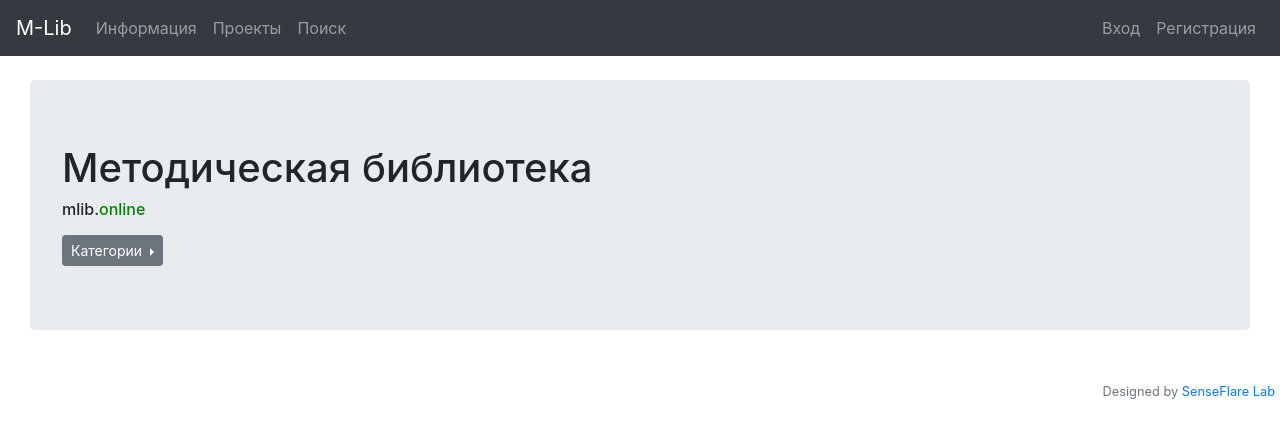
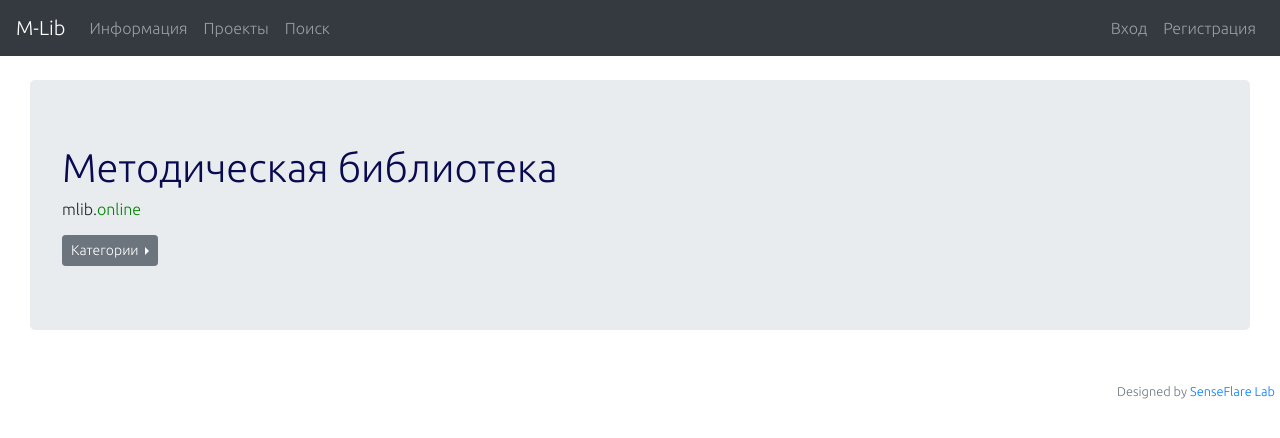
Before and after one commit to BaldrOdinson/mlib, a Flask app: template mlibsite/core/templates/core/index.html in a window 1280 px wide. Shown: the top 438 px of the page. Run offline with Flask 2, Linux system fonts and the light colour scheme; the template is opened without the code that fills it: values that come from a table or form of the project are taken from there, others are empty; some libraries are stand-ins or nearby versions.

Commit message:
Add Ubuntu_l font and local css

```diff
--- a/mlibsite/core/templates/core/index.html
+++ b/mlibsite/core/templates/core/index.html
@@ -4,19 +4,19 @@
 <div class="container-fluid">
   <!-- <div class="jumbotron" style="background-image: url({{url_for('static', filename = 'base/jumbo_bg5.jpg')}});"> -->
   <div class="jumbotron">
-    <h1>Методическая библиотека</h1>
-    <h6>mlib.<span style="color:green">online</span></h6>
+    <h1 class="localFonts_ubuntu">Методическая библиотека</h1>
+    <h6 class="localFonts_ubuntu">mlib.<span style="color:green">online</span></h6>
 
     <!-- Категории -->
     <p></p>
     <div class="dropright">
-      <button class="btn btn-secondary btn-sm dropdown-toggle" type="button" id="dropdownMenuButton" data-toggle="dropdown" aria-haspopup="true" aria-expanded="false">
+      <button class="btn btn-secondary btn-sm dropdown-toggle localFonts_ubuntu" type="button" id="dropdownMenuButton" data-toggle="dropdown" aria-haspopup="true" aria-expanded="false">
         Категории
       </button>
       <div class="dropdown-menu" aria-labelledby="dropdownMenuButton">
         {% for category_num, category_name, count in html_category_list %}
           {% if category_num != 1 %}
-              <a class="dropdown-item" href="{{url_for('methodics.category_methodics', category=category_num)}}">
+              <a class="dropdown-item localFonts_ubuntu" href="{{url_for('methodics.category_methodics', category=category_num)}}">
                 {{category_name}} &emsp;<span class="badge badge-pill badge-light">{{count}}</span>
               </a>
           {% endif %}
@@ -24,7 +24,7 @@
         <div class="dropdown-divider"></div>
         {% for category_num, category_name, count in html_category_list %}
           {% if category_num == 1 %}
-            <a class="dropdown-item" href="{{url_for('methodics.category_methodics', category=category_num)}}">
+            <a class="dropdown-item localFonts_ubuntu" href="{{url_for('methodics.category_methodics', category=category_num)}}">
               {{category_name}} &emsp;<span class="badge badge-pill badge-light">{{count}}</span>
             </a>
           {% endif %}
@@ -44,18 +44,18 @@
               <img class="card-img-top" src="{{url_for('static', filename = 'methodics_pics/method_ava/'+method.method_label_image)}}" alt="Card image cap">
             </a>
             <div class="card-body">
-              <h5 class="card-title">{{method.title}}</h5>
+              <h5 class="card-title localFonts_ubuntu">{{method.title}}</h5>
               {% for list in short_desc_dict[method.id] %}
-                  <p class="card-text">{{ list }}</p>
+                  <p class="card-text localFonts_ubuntu">{{ list }}</p>
               {% endfor %}
             </div>
             <div align='right'>
-              <a class='btn btn-primary btn-sm' style="margin-right:6px;" href="{{url_for('methodics.method', method_id=method.id)}}">Открыть</a>
+              <a class='btn btn-primary btn-sm localFonts_ubuntu' style="margin-right:6px;" href="{{url_for('methodics.method', method_id=method.id)}}">Открыть</a>
             </div>
             <div class="" align='right' style="margin-right:5px">
               <footer class="footer">
-                <small class="text-muted">
-                  Автор: <a href="{{url_for('users.user_methodics', username=method.author.username)}}"> {{method.author.username}}</a><br>
+                <small class="text-muted localFonts_ubuntu">
+                  Автор: <a class="localFonts_ubuntu" href="{{url_for('users.user_methodics', username=method.author.username)}}"> {{method.author.username}}</a><br>
                   Добавленно: {{date_translate(method.publish_date)}}<br>
                   {% if method.change_date != None %}
                     Последнее обновление: {{date_translate(method.change_date)}}
@@ -74,11 +74,11 @@
       {% for page_num in methodics.iter_pages(left_edge=1, right_edge=1, left_current=1, right_current=2) %}
         {% if methodics.page == page_num %}  <!-- Если мы уже на запрашиваемой странице -->
           <li class='page-item disabled'>  <!-- то номер этой страницы задисэйблин -->
-            <a class='page-link' href="{{url_for('core.index', page=page_num)}}">{{page_num}}</a>
+            <a class='page-link localFonts_ubuntu' href="{{url_for('core.index', page=page_num)}}">{{page_num}}</a>
           </li>
         {% else %}
           <li class='page-item'>  <!-- то номер этой страницы задисэйблин -->
-            <a class='page-link' href="{{url_for('core.index', page=page_num)}}">{{page_num}}</a>
+            <a class='page-link localFonts_ubuntu' href="{{url_for('core.index', page=page_num)}}">{{page_num}}</a>
           </li>
         {% endif %}
       {% endfor %}
--- /dev/null
+++ b/mlibsite/static/local_stylesheets/local_css.css
@@ -0,0 +1,21 @@
+/* @import url("https://stackpath.bootstra.pcdn.com/bootstrap/4.1.3/css/bootstrap.min.css") */
+
+@font-face {
+  font-family: "Ubuntu Fonts";
+  src: url("fonts/ubuntulight.woff2") format("woff2"),
+       url("fonts/ubuntulight.woff") format("woff"),
+       url("fonts/ubuntulight.ttf") format("truetype")
+}
+
+h1.localFonts_ubuntu {
+  font-family: "Ubuntu Fonts", serif;
+  color: rgb(10, 10, 80);}
+h2.localFonts_ubuntu { font-family: "Ubuntu Fonts", serif;}
+h3.localFonts_ubuntu { font-family: "Ubuntu Fonts", serif;}
+h4.localFonts_ubuntu { font-family: "Ubuntu Fonts", serif;}
+h5.localFonts_ubuntu { font-family: "Ubuntu Fonts", serif;}
+h6.localFonts_ubuntu { font-family: "Ubuntu Fonts", serif;}
+p.localFonts_ubuntu { font-family: "Ubuntu Fonts", serif;}
+a.localFonts_ubuntu { font-family: "Ubuntu Fonts", serif;}
+small.localFonts_ubuntu { font-family: "Ubuntu Fonts", serif;}
+button.localFonts_ubuntu { font-family: "Ubuntu Fonts", serif;}
--- a/mlibsite/templates/base.html
+++ b/mlibsite/templates/base.html
@@ -3,6 +3,7 @@
   <head>
     <meta charset="utf-8">
     <link rel="stylesheet" href="https://stackpath.bootstrapcdn.com/bootstrap/4.1.3/css/bootstrap.min.css" integrity="sha384-MCw98/SFnGE8fJT3GXwEOngsV7Zt27NXFoaoApmYm81iuXoPkFOJwJ8ERdknLPMO" crossorigin="anonymous">
+    <link rel="stylesheet" text="text/css" href="static/local_stylesheets/local_css.css" />
     <script src="https://code.jquery.com/jquery-3.3.1.slim.min.js" integrity="sha384-q8i/X+965DzO0rT7abK41JStQIAqVgRVzpbzo5smXKp4YfRvH+8abtTE1Pi6jizo" crossorigin="anonymous"></script>
     <script src="https://cdnjs.cloudflare.com/ajax/libs/popper.js/1.14.3/umd/popper.min.js" integrity="sha384-ZMP7rVo3mIykV+2+9J3UJ46jBk0WLaUAdn689aCwoqbBJiSnjAK/l8WvCWPIPm49" crossorigin="anonymous"></script>
     <script src="https://stackpath.bootstrapcdn.com/bootstrap/4.1.3/js/bootstrap.min.js" integrity="sha384-ChfqqxuZUCnJSK3+MXmPNIyE6ZbWh2IMqE241rYiqJxyMiZ6OW/JmZQ5stwEULTy" crossorigin="anonymous"></script>
@@ -11,29 +12,29 @@
   <body>
 
     <nav class="navbar navbar-expand-md navbar-dark bg-dark">
-      <a class="navbar-brand" href="{{url_for('core.index')}}">M-Lib</a>
+      <a class="navbar-brand localFonts_ubuntu" href="{{url_for('core.index')}}">M-Lib</a>
       <button class="navbar-toggler" type="button" data-toggle="collapse" data-target="#navbarText" aria-controls="navbarText" aria-expanded="false" aria-label="Toggle navigation">
         <span class="navbar-toggler-icon"></span>
       </button>
       <div class="navbar-collapse collapse w-100 order-1 order-md-0 dual-collapse2" id="navbarText">
       <!-- <div class="collapse navbar-collapse" id="navbarText"> -->
         <ul class="navbar-nav mr-auto">
-          <li class="nav-item"><a class="nav-link" href="{{url_for('core.info')}}">Информация</a></li>
+          <li class="nav-item"><a class="nav-link localFonts_ubuntu" href="{{url_for('core.info')}}">Информация</a></li>
           {% if current_user.is_authenticated %}
-            <li class="nav-item"><a class="nav-link" href="{{url_for('methodics.create_method')}}">Добавить Методику</a></li>
+            <li class="nav-item"><a class="nav-link localFonts_ubuntu" href="{{url_for('methodics.create_method')}}">Добавить Методику</a></li>
           {% endif %}
-          <li class="nav-item"><a class="nav-link" href="{{url_for('projects.projects_list')}}">Проекты</a></li>
-          <li class="nav-item"><a class="nav-link" href="{{url_for('core.mlib_search')}}">Поиск</a></li>
+          <li class="nav-item"><a class="nav-link localFonts_ubuntu" href="{{url_for('projects.projects_list')}}">Проекты</a></li>
+          <li class="nav-item"><a class="nav-link localFonts_ubuntu" href="{{url_for('core.mlib_search')}}">Поиск</a></li>
         </ul>
       </div>
       <div class="navbar-collapse collapse w-100 order-3 dual-collapse2" id="navbarText">
         <ul class="navbar-nav ml-auto">
           {% if current_user.is_authenticated %}
-            <li class="nav-item"><a class="nav-link" href="{{url_for('users.account')}}">{{current_user.username}}</a></li>
-            <li class="nav-item"><a class="nav-link" href="{{url_for('users.logout')}}">Выход</a></li>
+            <li class="nav-item"><a class="nav-link localFonts_ubuntu" href="{{url_for('users.account')}}">{{current_user.username}}</a></li>
+            <li class="nav-item"><a class="nav-link localFonts_ubuntu" href="{{url_for('users.logout')}}">Выход</a></li>
           {% else %}
-            <li class="nav-item"><a class="nav-link" href="{{url_for('users.login')}}">Вход</a></li>
-            <li class="nav-item"><a class="nav-link" href="{{url_for('users.register')}}">Регистрация</a></li>
+            <li class="nav-item"><a class="nav-link localFonts_ubuntu" href="{{url_for('users.login')}}">Вход</a></li>
+            <li class="nav-item"><a class="nav-link localFonts_ubuntu" href="{{url_for('users.register')}}">Регистрация</a></li>
           {% endif %}
         </ul>
       </div>
@@ -80,8 +81,8 @@
     </div>
     <div class="" align='right'>
       <footer class="footer" style="margin-right:5px">
-        <small class="text-muted">Designed by
-          <a href="http://senseflare.ru">SenseFlare Lab</a>
+        <small class="text-muted localFonts_ubuntu">Designed by
+          <a class="localFonts_ubuntu" href="http://senseflare.ru">SenseFlare Lab</a>
         </small>
       </footer>
     </div>
```
Also changed, not shown: mlibsite/static/local_stylesheets/fonts/Ubuntu-L.ttf (added), mlibsite/static/local_stylesheets/fonts/ubuntulight.ttf (added), mlibsite/static/local_stylesheets/fonts/ubuntulight.woff (added), mlibsite/static/local_stylesheets/fonts/ubuntulight.woff2 (added), 1 other file.
